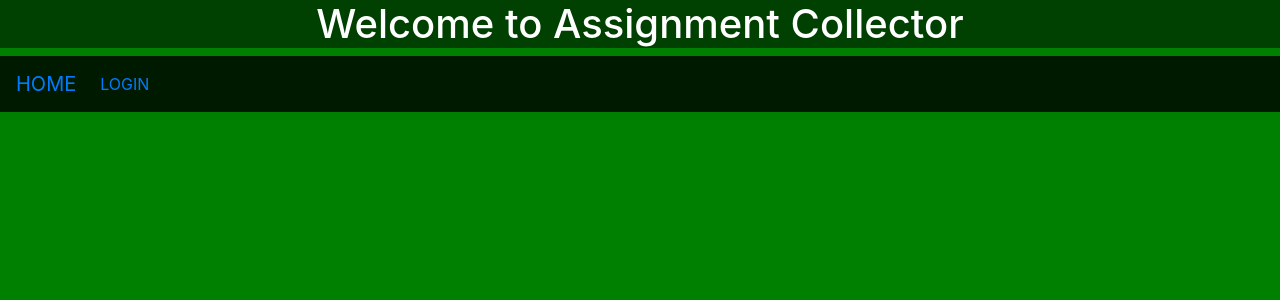
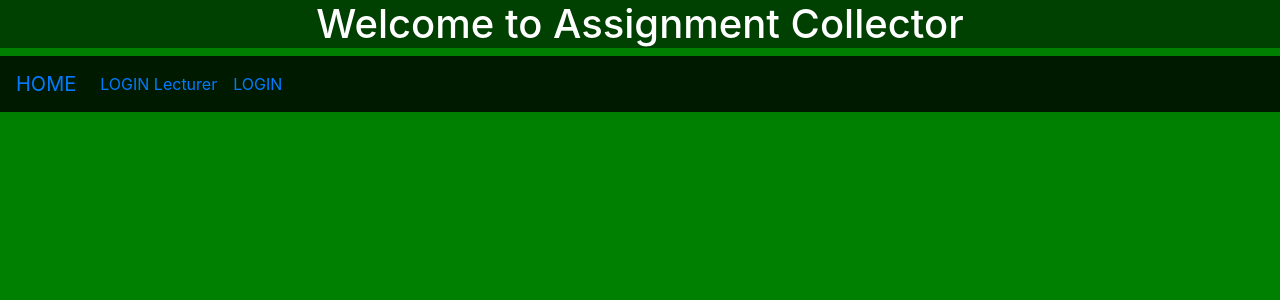
Before and after one commit to Hafizh246/RKS-Project, a PHP site: page / in a window 1280 px wide. Shown: the top 300 px of the page. Run offline with PHP 8.4, Linux system fonts and the light colour scheme; some libraries are stand-ins or nearby versions.

Commit message:
added login lecturer

```diff
--- a/index.php
+++ b/index.php
@@ -52,6 +52,8 @@
       <a class="navbar-brand" href="index.php">HOME</a>
     <div class="collapse navbar-collapse" id="navbarNav">
         <ul class="navbar-nav">
+		<li class="nav-item">
+            <a class="nav-link" href="loginlect.php">LOGIN Lecturer </a>
           <li class="nav-item">
             <a class="nav-link" href="login.php">LOGIN </a>
           </li>
```
